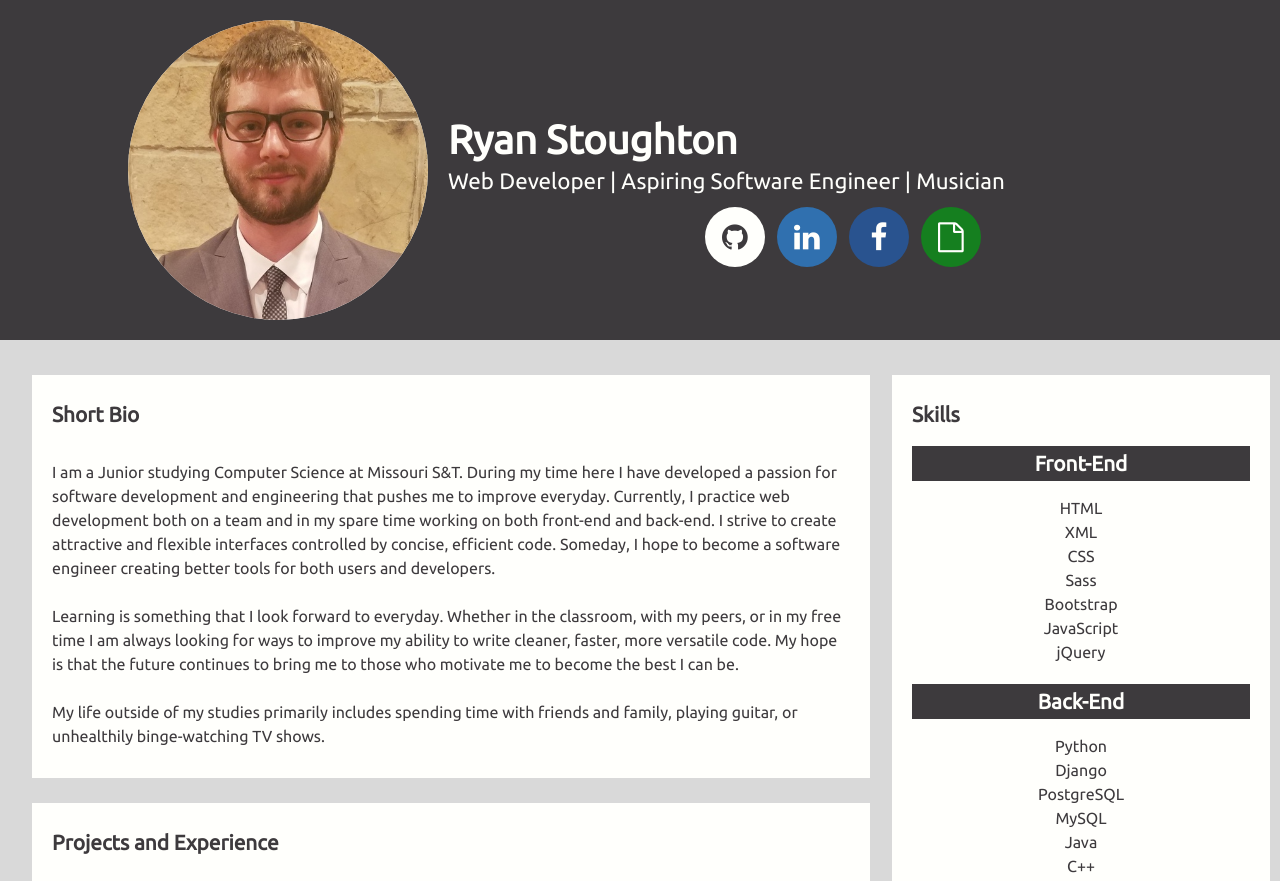
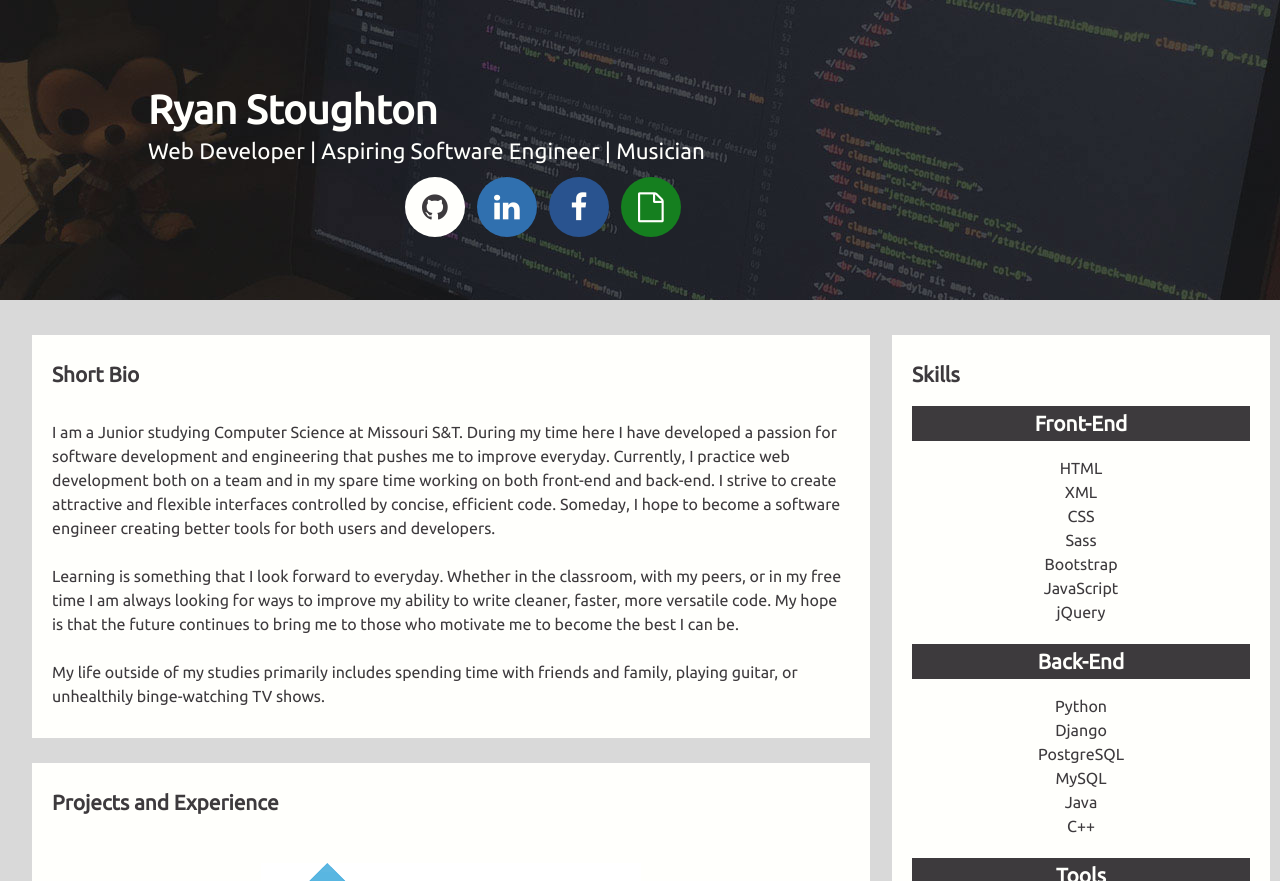
Before and after one commit to rds6y9/Personal_Website, a plain HTML site: page index.html in a window 1280 px wide. Shown: the top 881 px of the page. Drawn offline with nearby package versions, Linux system fonts and the light colour scheme.

Commit message:
Added parallax to the header with a full length image.

```diff
--- a/index.html
+++ b/index.html
@@ -23,9 +23,6 @@
 
 		<div id="header">
 			<div id="content-wrapper">
-				<div id="profile_pic">
-					<img src="img/square_suit_pic.jpg" alt="Picture of Ryan Stoughton."/>
-				</div>
 				<div id="descriptors">
 					<h1>Ryan Stoughton</h1>
 					<p>Web Developer | Aspiring Software Engineer | Musician</p>
@@ -41,6 +38,11 @@
 			</div>
 		</div>
 
+		<div class="header-placeholder">
+
+		</div>
+
+		<div class="portfolio-wrapper">
 		<div class="portfolio">
 			<div class="main-well-wrapper">
 			<div id="about" class="info-card">
@@ -185,7 +187,7 @@
 				</div>
 			</div>
 		</div>
-
+	</div>
 
 		<div id="footer">
 			<p>Handcrafted by Ryan Stoughton @ 2017</p>
@@ -197,5 +199,6 @@
 			</ul>
 		</div>
 	<script src="https://ajax.googleapis.com/ajax/libs/jquery/3.2.1/jquery.min.js"></script>
+	<script src="js/parallax.js"></script>
 	</body>
 </html>
--- /dev/null
+++ b/js/parallax.js
@@ -0,0 +1,7 @@
+var ypos, image;
+function parallax() {
+    ypos = window.pageYOffset;
+    image = document.getElementById('header');
+    image.style.top = ypos * .4 + 'px';
+}
+window.addEventListener('scroll', parallax);
--- a/scss/home.scss
+++ b/scss/home.scss
@@ -18,11 +18,14 @@ html {
 }
 
 #header {
+	position: absolute;
 	width: 100%;
 	min-height: $header-min-height;
-	padding: 20px 0px;
-	background-color: $black;
+	// padding: 20px 0px;
+	background-image: url('../img/dylans_background.jpg');
+	background-position: center;
 	overflow: hidden;
+	z-index: -1;
 
 	#content-wrapper {
 		width: 100%;
@@ -30,15 +33,8 @@ html {
 		text-align: center;
 		color: $white;
 
-		img {
-			width: 300px;
-			height: 300px;
-			border-radius: 50%;
-			background-color: $white;
-		}
-
 		#descriptors {
-			padding-top: 20px;
+			margin-top: 90px;
 
 			h1 {
 				font-family: $font-stack;
@@ -56,7 +52,6 @@ html {
 				min-width: 200px;
 				height: 100px;
 				margin: 0 auto;
-				// background-color: $black;
 
 				ul {
 					list-style-type: none;
@@ -104,6 +99,10 @@ html {
 			}
 		}
 	}
+}
+
+.header-placeholder {
+	height: $header-min-height;
 }
 
 .portfolio {
@@ -228,7 +227,10 @@ html {
 }
 
 
-
+.portfolio-wrapper {
+	width: 100%;
+	background-color: $grey;
+}
 
 
 .info-card {
```
Also changed, not shown: css/home.css, img/dylans_background.jpg (added), 1 other file.
